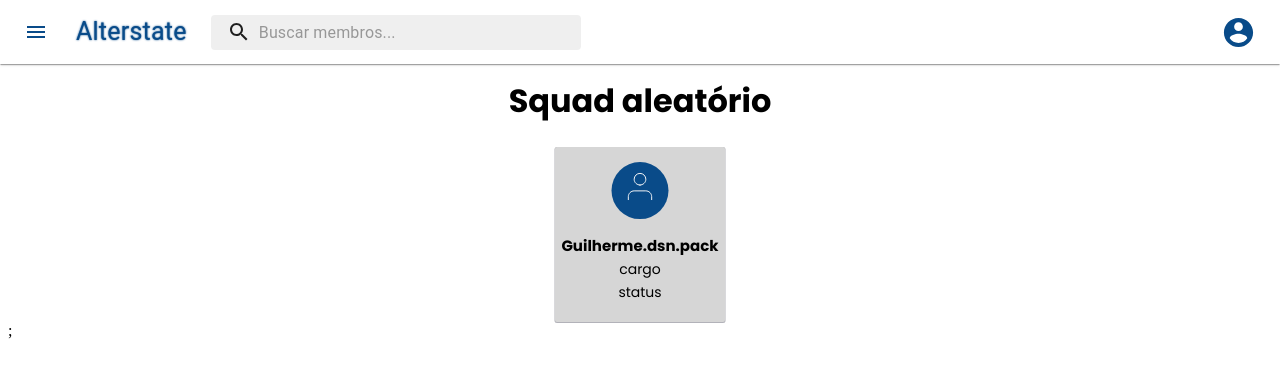
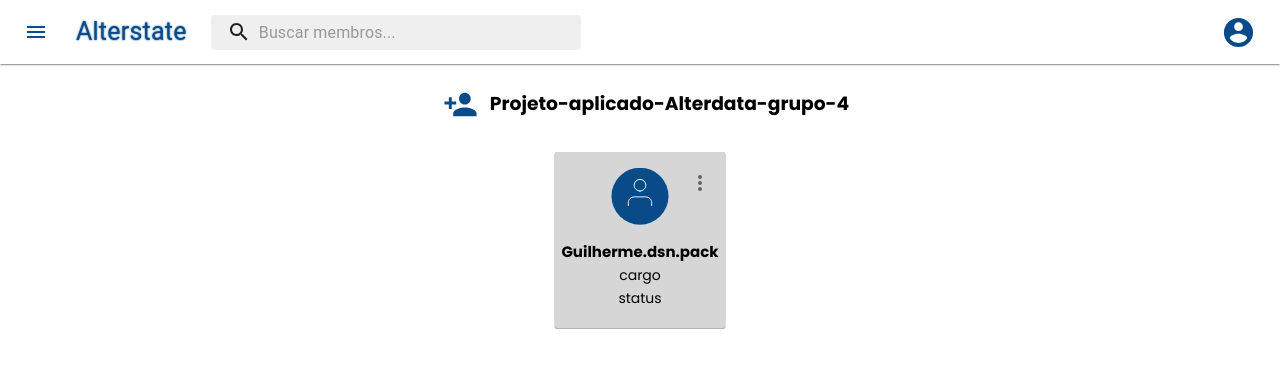
Before and after one commit to lucascs20182/alterstatus, a React (Vite) app: page /home in a window 1280 px wide. Shown: the top 378 px of the page. Built offline with nearby package versions, Linux system fonts and the light colour scheme.

Commit message:
atualização card/home

```diff
--- a/src/components/Appbar/Appbar.jsx
+++ b/src/components/Appbar/Appbar.jsx
@@ -168,7 +168,7 @@ export default function PrimarySearchAppBar() {
           {renderMenu}
         </React.Fragment>
 
-      ))};
+      ))}
     </div>
   )
 }
--- /dev/null
+++ b/src/components/Card/Botao.jsx
@@ -0,0 +1,65 @@
+import React from 'react';
+import IconButton from '@material-ui/core/IconButton';
+import Menu from '@material-ui/core/Menu';
+import MenuItem from '@material-ui/core/MenuItem';
+import MoreVertIcon from '@material-ui/icons/MoreVert';
+
+
+const options = [
+  'Editar Cargo',
+  'Editar Status',
+  'Excluir membro',
+];
+
+const ITEM_HEIGHT = 48;
+
+export default function LongMenu() {
+  const [anchorEl, setAnchorEl] = React.useState(null);
+  const open = Boolean(anchorEl);
+
+  const handleClick = (event) => {
+    setAnchorEl(event.currentTarget);
+  };
+
+  const handleClose = () => {
+    setAnchorEl(null);
+  };
+
+  return (
+    <div>
+
+    <IconButton
+        style = {{marginLeft: 120,
+        marginBottom: -40}}
+        placement="top-end"
+        aria-label="more"
+        aria-controls="long-menu"
+        aria-haspopup="true"
+        onClick={handleClick}
+      >
+        <MoreVertIcon />
+      </IconButton>
+
+
+      <Menu
+        id="long-menu"
+        anchorEl={anchorEl}
+        keepMounted
+        open={open}
+        onClose={handleClose}
+        PaperProps={{
+          style: {
+            maxHeight: ITEM_HEIGHT * 4.5,
+            width: '20ch',
+          },
+        }}
+      >
+        {options.map((option) => (
+          <MenuItem key={option} selected={option === 'Pyxis'} onClick={handleClose}>
+            {option}
+          </MenuItem>
+        ))}
+      </Menu>
+    </div>
+  );
+}
--- a/src/components/Card/Card.jsx
+++ b/src/components/Card/Card.jsx
@@ -1,10 +1,14 @@
 import React from 'react'
+import Botao from '../Card/Botao'
 import user from '../../assets/user.svg'
 import fonts from '../../fonts/Fonts.css'
+import { makeStyles } from '@material-ui/core/styles';
+import PersonAddIcon from '@material-ui/icons/PersonAdd';
+import IconButton from '@material-ui/core/IconButton';
 
-import { makeStyles } from '@material-ui/core/styles';
 
 const useStyles = makeStyles((theme) => ({
+
 
   root: {
     flexDirection: "row",
@@ -37,6 +41,7 @@ const useStyles = makeStyles((theme) => ({
     clipPath: "circle()",
     padding: "7px",
     margin: 15,
+    marginTop: -3,
   },
 
   user: {
@@ -68,6 +73,9 @@ const useStyles = makeStyles((theme) => ({
     fontSize: 14,
   },
 
+  Button: {
+    marginRight: theme.spacing(2),
+  },
 }))
 
 
@@ -78,8 +86,25 @@ export default function CardMembros(props) {
 
   return (
     <div>
-      <h1 style={{ textAlign: 'center', }}>Squad aleatório</h1>
+      <h3 style={{ textAlign: 'center'}}>
+         <IconButton
+                  aria-label="show more"
+                  aria-haspopup="true"
+                  color="secondary"
+                >
+                  <PersonAddIcon
+                  style={{ height: 35,
+                  width: 35,
+                }}
+
+                    />
+                  </IconButton>
+                  Projeto-aplicado-Alterdata-grupo-4</h3>
+
       <div className={classes.root}>
+        <div>
+        < Botao />
+        </div>
         <h3 className={classes.avatar}><img className={classes.user} src={user} /></h3>
         <h3 className={classes.nome}>Guilherme.dsn.pack</h3>
         <p className={classes.cargo}>cargo</p>
```
